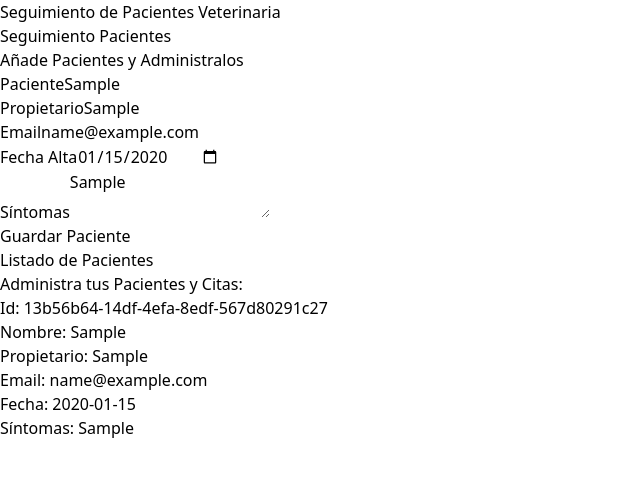
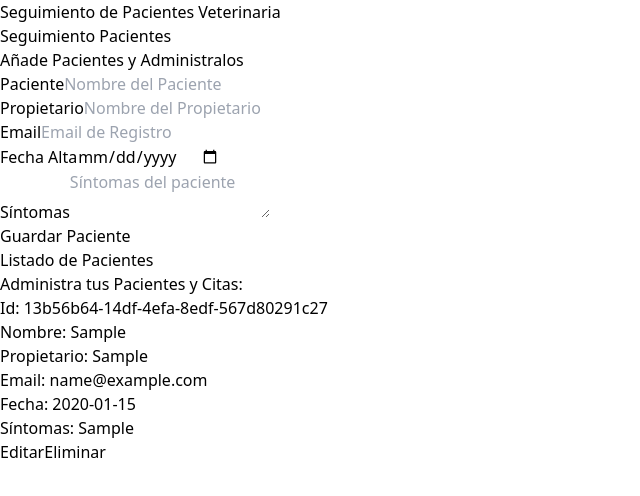
Before and after one commit to alfo1002/pacientes-app, a React (Vite) app: page / in a window 1280 px wide. Both pictures are taken after typing "Sample", "Sample", "name@example.com", "2020-01-15", "Sample" into the empty fields and a click on the input "Guardar Paciente". Shown: the top 496 px of the page, without its empty margins (0-640 px from the left). Built offline with nearby package versions, Linux system fonts and the light colour scheme.

Commit message:
add: agregar funcionalidad de resetear formulario al guardar con reset() de zustand

```diff
--- a/src/components/PatientDetail.tsx
+++ b/src/components/PatientDetail.tsx
@@ -15,6 +15,20 @@
             <PatientDetailItem label="Email" data={patient.email} />
             <PatientDetailItem label="Fecha" data={patient.date.toString()} />
             <PatientDetailItem label="Síntomas" data={patient.symptoms} />
+
+            <div className="flex justify-between mt-10">
+                <button
+                    type="button"
+                    className="py-2 px-10 bg-indigo-600 hover:bg-indigo-700 text-white font-bold uppercase rounded-lg">
+                    Editar
+                </button>
+                <button
+                    type="button"
+                    className="py-2 px-10 bg-red-600 hover:bg-red-700 text-white font-bold uppercase rounded-lg">
+                    Eliminar
+                </button>
+            </div>
+
         </div>
     )
 }
--- a/src/components/PatientForm.tsx
+++ b/src/components/PatientForm.tsx
@@ -7,10 +7,11 @@
 
     //const addPatient = usePatientStore(state => state.addPatient)  //dos opciones para obtener la función addPatient
     const { addPatient } = usePatientStore()
-    const { register, handleSubmit, formState: { errors } } = useForm<DraftPatient>()
+    const { register, handleSubmit, formState: { errors }, reset } = useForm<DraftPatient>()
 
     const registerPatient = (data: DraftPatient) => {
         addPatient(data)
+        reset()
     }
 
     return (
```
